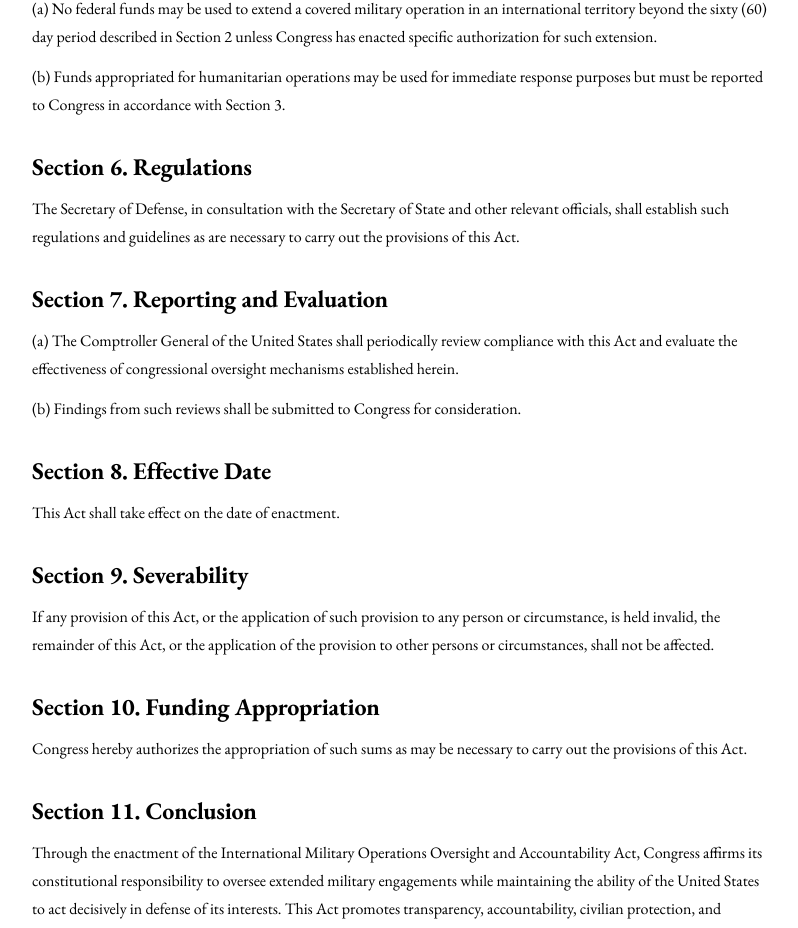
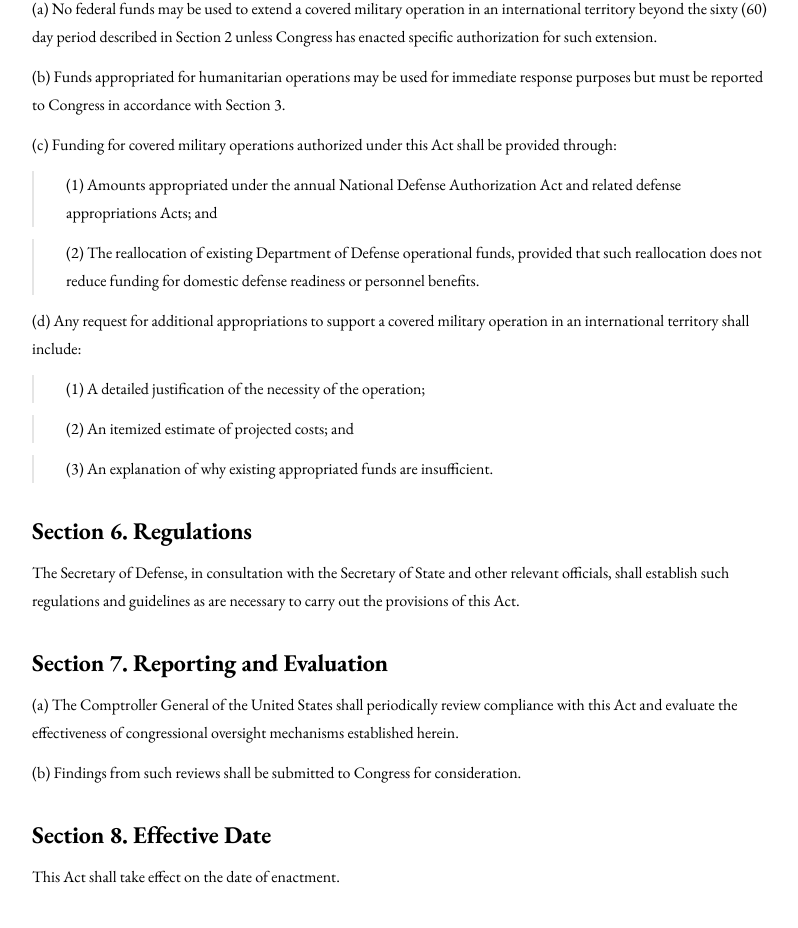
Before and after one commit to AcidicOnionas/cca-bill-project, a Next.js app: page /bill in a window 1280 px wide. Shown: the part 2131-3059 px from the top of the page, without its empty margins (48-846 px from the left). Built offline with nearby package versions, Linux system fonts and the light colour scheme.

Commit message:
finished

```diff
--- a/content/bill.ts
+++ b/content/bill.ts
@@ -128,6 +128,13 @@ export const bill: BillContent = {
       heading: "Section 5. Funding",
       body: ["(a) No federal funds may be used to extend a covered military operation in an international territory beyond the sixty (60) day period described in Section 2 unless Congress has enacted specific authorization for such extension.",
         "(b) Funds appropriated for humanitarian operations may be used for immediate response purposes but must be reported to Congress in accordance with Section 3.",
+        "(c) Funding for covered military operations authorized under this Act shall be provided through:",
+        " (1) Amounts appropriated under the annual National Defense Authorization Act and related defense appropriations Acts; and",
+        " (2) The reallocation of existing Department of Defense operational funds, provided that such reallocation does not reduce funding for domestic defense readiness or personnel benefits.",
+        "(d) Any request for additional appropriations to support a covered military operation in an international territory shall include:",
+        " (1) A detailed justification of the necessity of the operation;",
+        " (2) An itemized estimate of projected costs; and",
+        " (3) An explanation of why existing appropriated funds are insufficient.",
       ],
     },
     {
```
